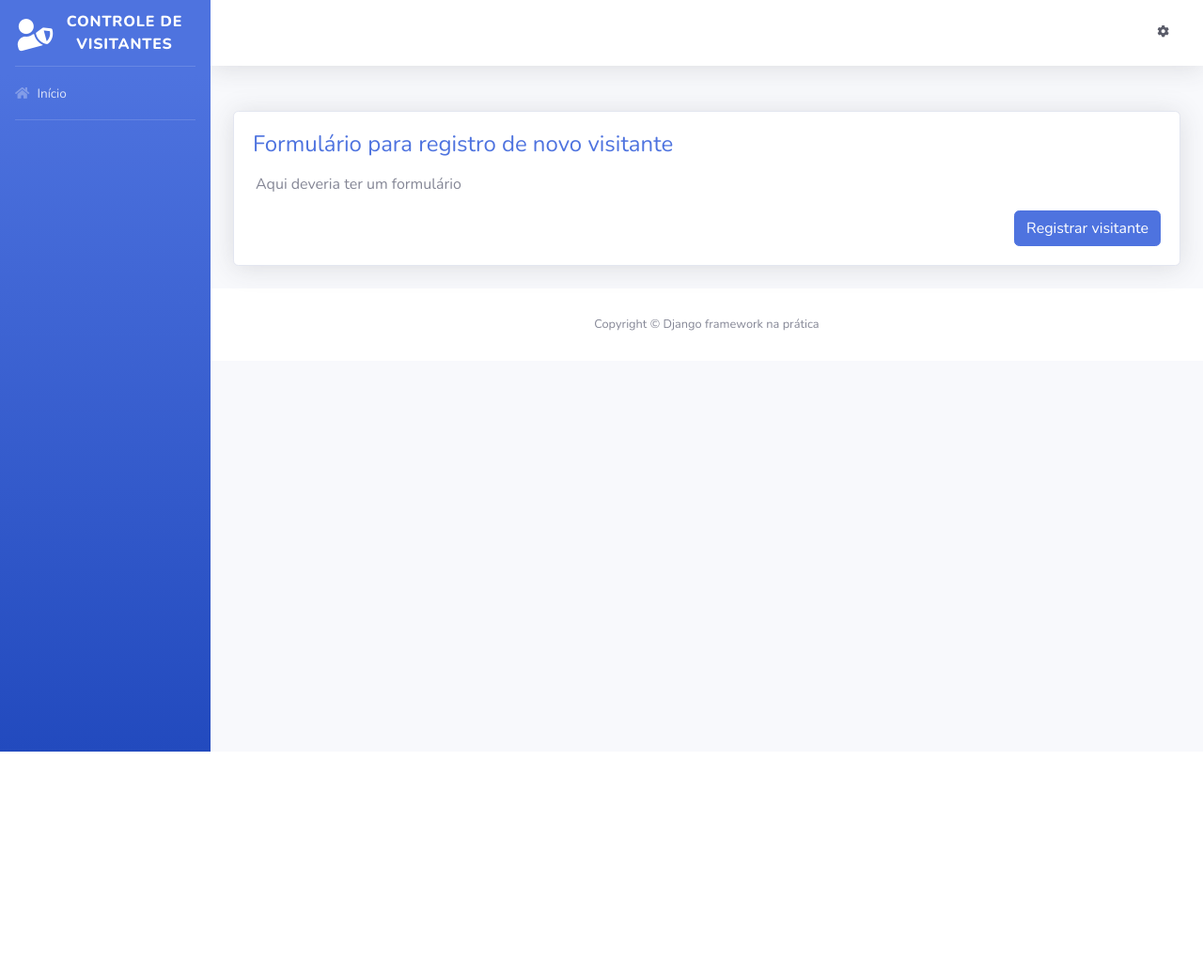
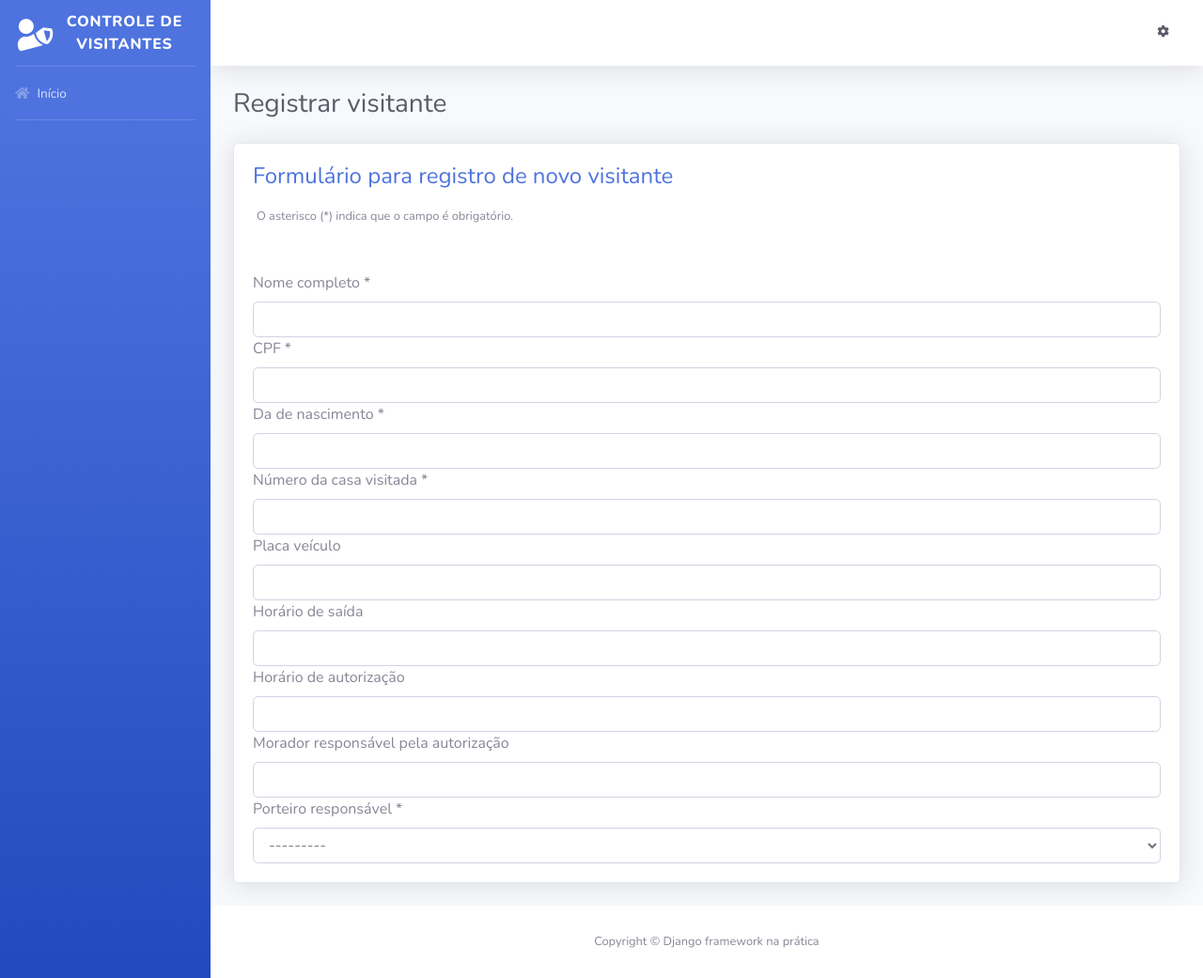
Before and after one commit to CleberPaiva/controle_visitantes, a Django app: page /registrar-visitante/ in a window 1280 px wide. Shown: the whole page at 94% size. Before the commit the page ends 800 px from the top, so only its background shows below. Run offline with Django 4.2, Linux system fonts and the light colour scheme; data comes from the database, SQL or seed files in the repository; some libraries are stand-ins or nearby versions.

Commit message:
Criando o formulário de casdastro visitante.

```diff
--- a/controle_visitantes/settings.py
+++ b/controle_visitantes/settings.py
@@ -27,6 +27,10 @@
     'django.contrib.sessions',
     'django.contrib.messages',
     'django.contrib.staticfiles',
+]
+
+INSTALLED_APPS += [
+    'widget_tweaks',
 ]
 
 INSTALLED_APPS += [
--- a/templates/registrar_visitante.html
+++ b/templates/registrar_visitante.html
@@ -1,4 +1,6 @@
 {% extends "base.html" %}
+
+{% load widget_tweaks %}
 
 {% block conteudo %}
 
@@ -13,15 +15,30 @@
                 Formulário para registro de novo visitante
             </h4>
 
-            <form method="post" enctype="multipart/form-data">
+            <p class="mb-5 ml-1">
+                <small>
+                    O asterisco (*) indica que o campo é obrigatório.
+                </small>
+            </p>
+
+            <form method="post">
                 <div class="form-row">
-                    <p class="ml-2">Aqui deveria ter um formulário</p>
-                </div>
+                    {% csrf_token %}
 
-                <div class="text-right">
-                    <button class="btn btn-primary" type="submit">
-                        <span class="text">Registrar visitante</span>
-                    </button>
+                    {% for field in form %}
+
+                        <div class="form_group col-md-12">
+
+                            <label>
+                                {{ field.label }} {% if field.field.required %} * {% endif %}
+                            </label>
+
+                            {% render_field field class="form-control" %}
+
+                        </div>
+
+                    {% endfor %}
+
                 </div>
             </form>
         </div>
--- /dev/null
+++ b/visitantes/forms.py
@@ -0,0 +1,7 @@
+from django import forms
+from visitantes.models import Visitante
+
+class VisitanteForm(forms.ModelForm):
+    class Meta:
+        model = Visitante
+        fields = "__all__"
--- a/visitantes/views.py
+++ b/visitantes/views.py
@@ -1,7 +1,13 @@
 from django.shortcuts import render
+from visitantes.forms import VisitanteForm
 
 def registrar_visitante(request):
 
-    context = {}
+    form = VisitanteForm()
+
+    context = {
+        "nome_pagina": "Registrar visitante",
+        "form": form
+    }
 
     return render(request, "registrar_visitante.html", context)
```
